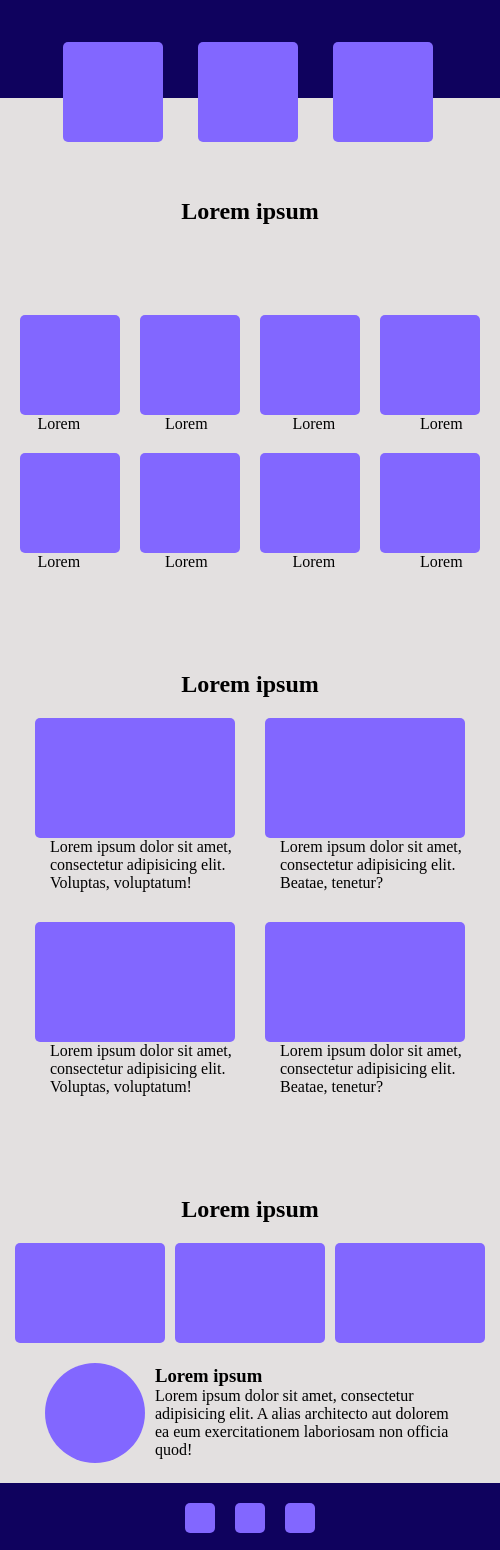
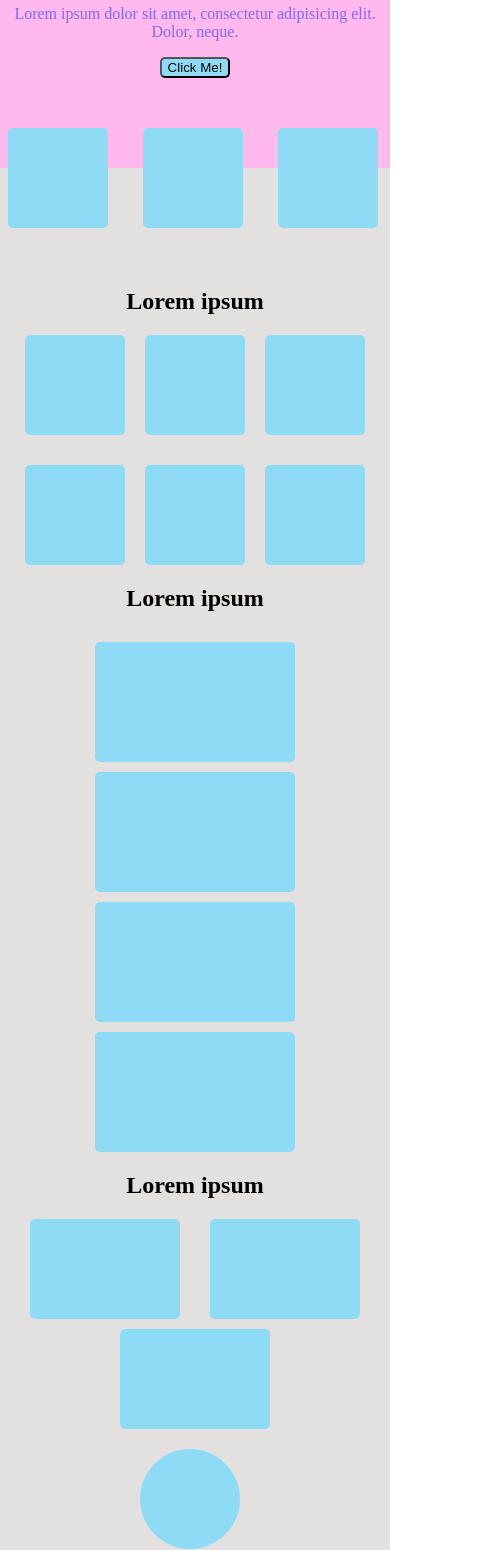
Before and after one commit to BBohdana/html-module, a plain HTML site: page lesson4.2/additional.html in a window 390 px wide. Shown: the part 202-1752 px from the top of the page, 500 px wide, since content can reach past the window. Drawn offline with Linux system fonts and the light colour scheme.

Commit message:
additionaljhjhj

```diff
--- a/lesson4.2/additional.css
+++ b/lesson4.2/additional.css
@@ -1,20 +1,20 @@
 .main_background {
     background: #e3e0e0;
-    height: 1400px;
+    height: 1300px;
     display: flex;
     flex-wrap: wrap;
+    justify-content: center;
+    margin: 0;
+
 
 }
 .purple {
     background: #8267ff;
+
 }
-
 .darkblue {
         background: #0f025e;
     }
-.width500 {
-    width: 500px;
-}
 .width100 {
     width: 100px;
 }
@@ -34,48 +34,62 @@
 .line1, .line2, .line3 {
     width: 20px;
     height: 2px;
-    display: flex;
     margin-right: 20px;
     margin-bottom: 5px;
-
 }
-
+.top_right {
+display: none;
+}
 .top {
     background:#e3e0e0;
     height: 35px;
-    width: 500px;
-    padding-top: 15px;
-    padding-left: 40px;
+    padding: 20px 15px 15px 40px;
     display: flex;
+    flex-wrap: wrap;
     flex-direction: row;
     justify-content: space-between;
 
 }
-.header {
-    height: 300px;
-    margin-top: 0;
-    color: #8267ff;
-    display: flex;
-    flex-wrap: wrap;
-    justify-content: center;
-    align-items: center;
+.search {
+    font-family: Arial;
+    color: #0f025e;;
 
 }
 button {
     background: #8267ff;
     border-radius: 5px;
-    margin-right: 200px;
-    margin-left: 200px;
-    margin-top: 20px;
 
 }
-p {
-    margin: auto;
+.blooooooock {
+margin-top: 100px;
+}
+.header {
+    height: 300px;
+    margin:0;
+    color: #8267ff;
+    display: flex;
+    justify-content: center;
+    align-items: center;
+    text-align: center;
 
 }
-.text {
+.header h2 {
+    margin-top: 150px;
+}
+h2 {
+    justify-content: center;
+    align-items: center;
     text-align: center;
-    margin-top: 0;
+}
+
+.blocks {
+    display: flex;
+    justify-content:center;
+    align-items: center;
+
+
+
+
 }
 .top_block_1, .top_block_2, .top_block_3 {
     margin-left: 15px;
@@ -85,14 +99,7 @@ p {
     align-items: center;
     margin-right: 20px;
 }
-.blocks_h2 {
-    display: flex;
-    justify-content: center;
-    align-items: center;
-    margin-top: 100px;
-    margin-bottom: 20px;
-    margin-left: 180px;
-    margin-right: 180px;
+
 
 }
 .top_block_4, .top_block_5, .top_block_6, .top_block_7 {
@@ -106,10 +113,24 @@ p {
 }
 .blocks2 {
     display: flex;
-    justify-content: center;
+    column-gap: 20px;
+    justify-content:center;
     align-items: center;
-    column-gap: 10px;
-    flex-wrap: wrap;
+    text-align: center;
+    margin-bottom: 0;
+
+
+}
+.text_blocks2 {
+    display: flex;
+    justify-content: space-evenly;
+    column-gap: 50px;
+    align-items: center;
+    text-align: center;
+    margin-top: 0;
+
+
+
 
 
 }
@@ -117,89 +138,55 @@ p {
     display: flex;
     justify-content: center;
     align-items: center;
-    column-gap: 10px;
+    column-gap: 20px;
     flex-wrap: wrap;
 }
+.text_blocks3 {
+    display: flex;
+    justify-content: space-evenly;
+    column-gap: 50px;
+    align-items: center;
+    text-align: center;
+    margin: 0;
+}
 
-.top_block_8, .top_block_9, .top_block_10, .top_block_11 {
-    margin-left: 5px;
-    margin-right: 5px;
-    margin-top: 20px;
+.long_blocks1 {
     display: flex;
     justify-content: center;
     align-items: center;
+    column-gap: 30px;
+    margin-top: 30px;
 
 }
 
-.long_blocks h2 {
-    display: flex;
-    justify-content: center;
-    align-items: center;
-    margin-top: 100px;
-    margin-bottom: 20px;
-    margin-left: 180px;
-    margin-right: 180px;
-
-}
-
-.long_block1, .long_block2 {
+.long_block1, .long_block2, .long_block3, .long_block4 {
 
     width: 200px;
     height: 120px;
 
 }
-.text1, .text2 {
+.long_text1 {
+    display: flex;
+    justify-content: center;
+    align-items: center;
+    column-gap: 30px;
+
+}
+.text1, .text2,.text3, .text4 {
 
     width: 200px;
     display: flex;
     justify-content: center;
     align-items: center;
 
-}
 
-.long_blocks1 {
-    display: flex;
-    justify-content: center;
-    align-items: center;
-    flex-wrap: wrap;
-    column-gap: 30px;
-    margin-left: 30px;
-
-}
-
-.long_block3, .long_block4 {
-
-    width: 200px;
-    height: 120px;
-
-}
-.text3, .text4 {
-
-    width: 200px;
-    display: flex;
-    justify-content: center;
-    align-items: center;
-
-}
-
-.long_blocks2 {
-    display: flex;
-    justify-content: center;
-    align-items: center;
-    flex-wrap: wrap;
-    column-gap: 30px;
-    margin-left: 30px;
-    margin-top: 30px;
 }
 
 .bottom_blocks h2 {
     display: flex;
     justify-content: center;
     align-items: center;
-    margin-top: 100px;
-    margin-bottom: 20px;
-    margin-left: 180px;
-    margin-right: 180px;
+    margin: 100px 180px 20px 180px;
 }
 
 .bottom_blocks {
@@ -207,7 +194,7 @@ p {
     justify-content: center;
     align-items: center;
     flex-wrap: wrap;
-    column-gap: 10px;
+    column-gap: 30px;
 
 }
 .bottom_block1, .bottom_block2, .bottom_block3 {
@@ -219,19 +206,24 @@ p {
     border-radius: 50%;
     margin-top: 20px;
     margin-bottom: 20px;
+    margin-right: 10px;
     display: flex;
     justify-content: flex-start;
 
 }
 .bottom_text {
+    display: flex;
+    flex-wrap: wrap;
+
+
+}
+.bottom_text h3 {
+   margin-bottom: 0;
+}
+.bottom_text p {
     width: 300px;
     display: flex;
     justify-content: flex-start;
-    flex-wrap: wrap;
-    margin-bottom: 20px;
-}
-.bottom_text h3 {
-   margin-bottom: 0;
 }
 .sq1, .sq2, .sq3 {
     height: 30px;
@@ -247,7 +239,8 @@ p {
     justify-content: center;
     align-items:center;
     column-gap: 20px;
-    margin-top: 20px;
+    padding-top: 20px;
+
 }
 .footer_lines{
     display: flex;
--- a/lesson4.2/additional.html
+++ b/lesson4.2/additional.html
@@ -2,8 +2,12 @@
 <html lang="en">
 <head>
     <meta charset="UTF-8">
-    <title>Title</title>
+    <meta name="viewport"
+          content="width=device-width, user-scalable=no, initial-scale=1.0, maximum-scale=1.0, minimum-scale=1.0">
+    <meta http-equiv="X-UA-Compatible" content="ie=edge">
+    <title>additional</title>
     <link rel="stylesheet" href="additional.css">
+    <link rel="stylesheet" href="media.css">
     <style>
         body {
             margin: 0;
@@ -13,7 +17,6 @@
 <body>
 
 
-<div class="header width500 darkblue">
 <div class="top">
 
     <div class="top_left darkblue radius"></div>
@@ -21,26 +24,41 @@
         <div class="line1 purple"></div>
         <div class="line2 purple"></div>
         <div class="line3 purple"></div>
+        <div class="search">__________________Search</div>
     </div>
 </div>
+
+<div class="header darkblue">
+
+    <div>
         <h2>Lorem ipsum</h2>
-    <p class="text">Lorem ipsum dolor sit amet, consectetur adipisicing elit. Illum laboriosam molestias</p>
+        <p>Lorem ipsum dolor sit amet, consectetur adipisicing elit. Dolor, neque.</p>
         <button type="button">Click Me!</button>
+
+        <div class="blocks">
             <div class="top_block_1 width100 height100 purple radius"></div>
+
             <div class="top_block_2 width100 height100 purple radius"></div>
+
             <div class="top_block_3 width100 height100 purple radius"></div>
+
         </div>
-<div class="main_background width500">
+    </div>
+</div>
 
 
+<div class="main_background">
+    <div class="blooooooock">
+        <div><h2>Lorem ipsum</h2></div>
         <div class="blocks2">
-        <h2 class="blocks_h2">Lorem ipsum</h2>
             <div class="top_block_4 width100 height100 purple radius"></div>
 
             <div class="top_block_5 width100 height100 purple radius"></div>
 
             <div class="top_block_6 width100 height100 purple radius"></div>
             <div class="top_block_7 width100 height100 purple radius"></div>
+        </div>
+        <div class="text_blocks2">
             <p>Lorem</p>
             <p>Lorem</p>
             <p>Lorem</p>
@@ -54,31 +72,30 @@
 
             <div class="top_block_10 width100 height100 purple radius"></div>
             <div class="top_block_11 width100 height100 purple radius"></div>
+        </div>
+        <div class="text_blocks3">
             <p>Lorem</p>
             <p>Lorem</p>
             <p>Lorem</p>
             <p>Lorem</p>
         </div>
-
-
+    </div>
     <div class="long_blocks">
         <h2>Lorem ipsum</h2>
         <div class="long_blocks1">
             <div class="long_block1 purple radius"></div>
             <div class="long_block2 purple radius"></div>
-            <div class="long_text1"></div>
+            <div class="long_block3 purple radius"></div>
+            <div class="long_block4 purple radius"></div>
+        </div>
+        <div class="long_text1">
+
             <div class="text1">
                 Lorem ipsum dolor sit amet, consectetur adipisicing elit. Voluptas, voluptatum!
             </div>
             <div class="text2">
                 Lorem ipsum dolor sit amet, consectetur adipisicing elit. Beatae, tenetur?
             </div>
-        </div>
-
-        <div class="long_blocks2">
-            <div class="long_block3 purple radius"></div>
-            <div class="long_block4 purple radius"></div>
-            <div class="long_text2"></div>
             <div class="text3">
                 Lorem ipsum dolor sit amet, consectetur adipisicing elit. Voluptas, voluptatum!
             </div>
@@ -87,28 +104,28 @@
             </div>
         </div>
 
+    </div>
 
-
+    <div>
+        <h2>Lorem ipsum</h2>
         <div class="bottom_blocks">
-            <h2>Lorem ipsum</h2>
         <div class="bottom_block1 height100 purple radius"></div>
         <div class="bottom_block2 height100 purple radius"></div>
         <div class="bottom_block3 height100 purple radius"></div>
+        </div>
+        <div class="bottom_text">
             <div class="circle purple height100 width100"></div>
-            <div class="bottom_text">
-                <h3>Lorem ipsum</h3>
-                <p>Lorem ipsum dolor sit amet, consectetur adipisicing elit. A alias architecto aut dolorem ea eum exercitationem laboriosam non officia quod!</p>
+            <div><h3>Lorem ipsum</h3>
+            <p>Lorem ipsum dolor sit amet, consectetur adipisicing elit. A alias architecto aut dolorem ea eum
+                exercitationem laboriosam non officia quod!</p>
             </div>
-
-
-
-
+        </div>
 
 
     </div>
 </div>
-
-<div class="footer width500 height100 darkblue">
+</div>
+<div class="footer height100 darkblue">
 
     <div class="footer_blocks">
         <div class="sq1"></div>
@@ -126,6 +143,5 @@
 
 </div>
 
-
 </body>
 </html>
--- /dev/null
+++ b/lesson4.2/media.css
@@ -0,0 +1,40 @@
+@media screen and (max-width: 400px) {
+
+    .top_left, .search, .text_blocks2, .top_block_7, .top_block_11, .text_blocks3, .long_text1 {
+    display: none;
+}
+    .top_right {
+        display: block;
+    }
+.purple {
+    background: #8edbf6;
+}
+    .sq1, .sq2, .sq3, button {
+
+        background: #8edbf6;
+    }
+
+    .darkblue {
+        background: #ffb9ed;
+    }
+.blocks3 {
+    margin-top: 30px;
+}
+.long_blocks1 {
+    flex-direction: column;
+    row-gap: 10px;
+
+}
+.bottom_block3 {
+    margin-top: 10px;
+}
+.main_background {
+    height: auto;
+}
+.bottom_text {
+    display: flex;
+    justify-content: center;
+    align-items: center;
+    text-align: center;
+}
+}
```
Also changed, not shown: lesson3/blocks.html (+0 -8 lines). Lines whose indentation alone changed are shown as unchanged.
